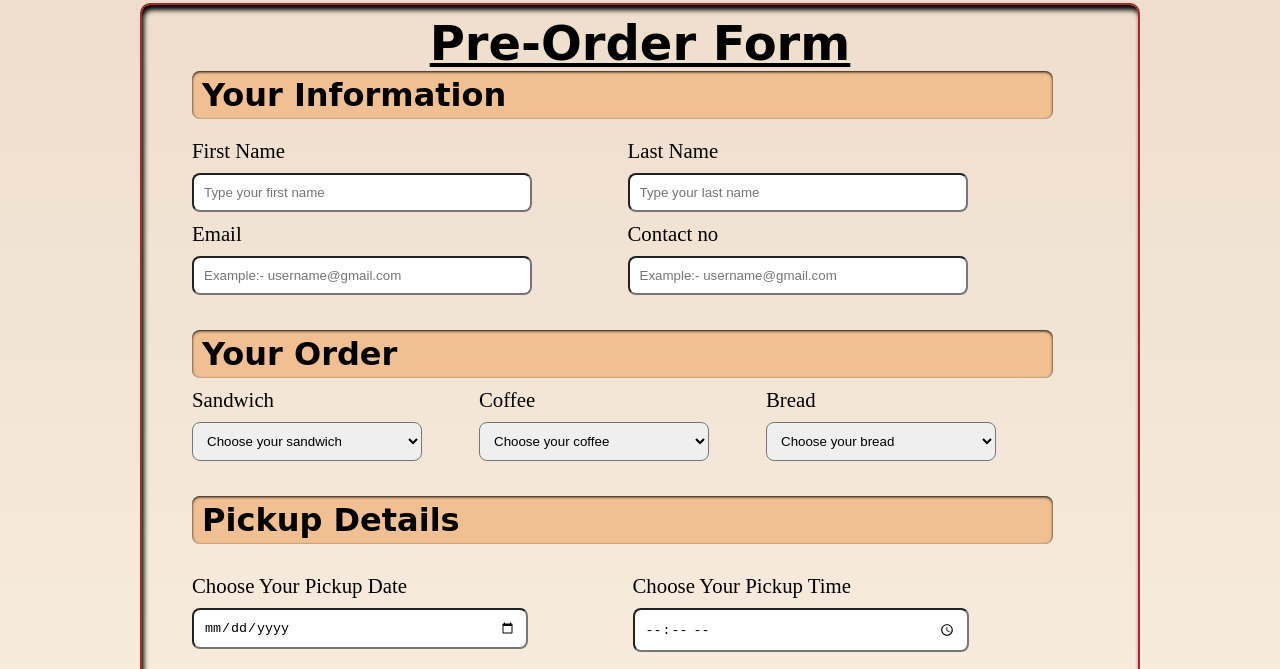
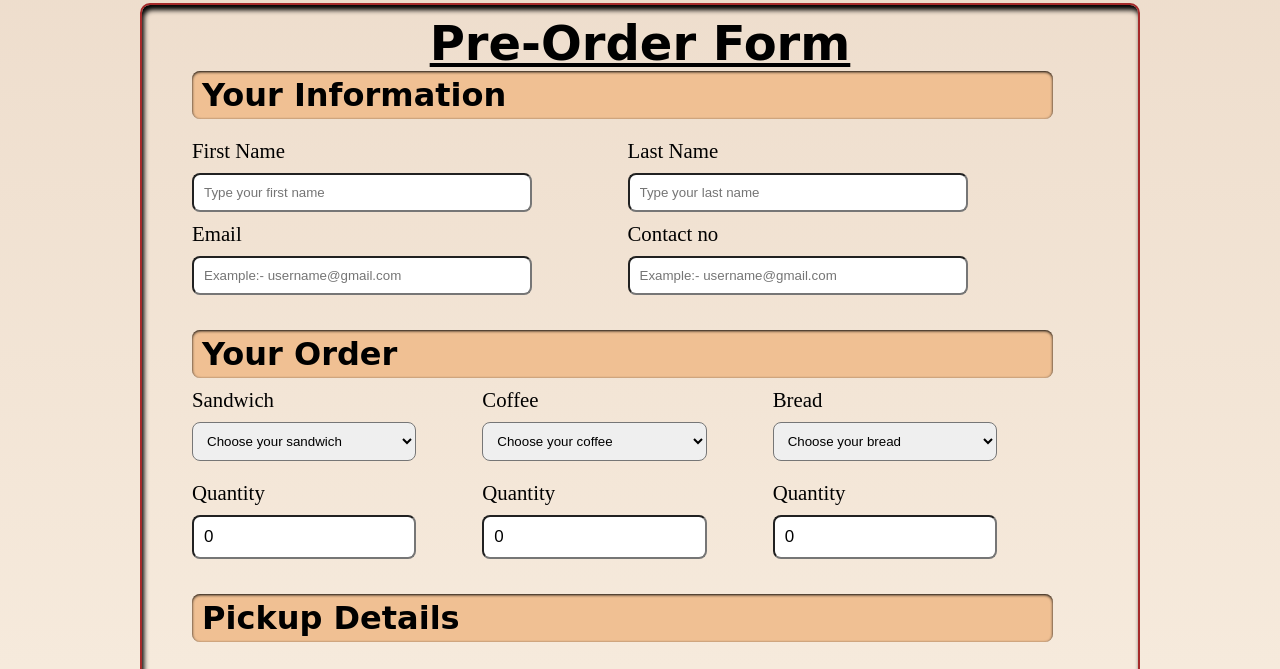
Before and after one commit to DebugWithBibash/The-Cozy-Sip, a plain HTML site: page order.html in a window 1280 px wide. Shown: the part 93-762 px from the top of the page. Drawn offline with Linux system fonts and the light colour scheme; a web font is replaced by a local one.

Commit message:
Polished style for the preorder form

```diff
--- a/css/styles.css
+++ b/css/styles.css
@@ -428,6 +428,16 @@ footer > span{
     display: grid;
     grid-column: 1 / 3;
     grid-template-columns: repeat(3, 1fr);
+    column-gap: 10px;
+}
+
+.foodBox label[for$="_quantity"]{
+    margin: 20px 0 0 0;
+    display: inline-block;
+}
+
+.foodBox input[type="number"]{
+    font-size: 1.06rem;
 }
 
 .foodBox h2{
--- a/order.html
+++ b/order.html
@@ -68,6 +68,9 @@
                             <option value="MST">Mexican Sunrise Torta</option>
                             <option value="MHBS">Maple House Breakfast Sandwich</option>
                         </select>
+
+                        <label for="sandwich_quantity">Quantity</label> <br>
+                        <input type="number" min="0" max="20" value="0" id="sandwich_quantity" name="sandwich_quantity">
                     </div>
 
                     <div class="coffee-container">
@@ -78,6 +81,9 @@
                             <option value="MSC">Moroccan Spiced Coffee</option>
                             <option value="CO">Caf&eacute; de Olla</option>
                         </select>
+
+                        <label for="coffee_quantity">Quantity</label> <br>
+                        <input type="number" min="0" max="20" value="0" id="coffee-quantity" name="coffee_quantity">
                     </div>
 
                     <div class="breadBox">
@@ -89,6 +95,9 @@
                             <option value="VC">Vanilla Concha</option>
                             <option value="MPSB">Maple Pecan Sticky Bun</option>
                         </select>
+
+                        <label for="bread_quantity">Quantity</label> <br>
+                        <input type="number" min="0" max="20" value="0" id="bread_quantity" name="bread_quantity">
                     </div>
                 </div>
 
```
